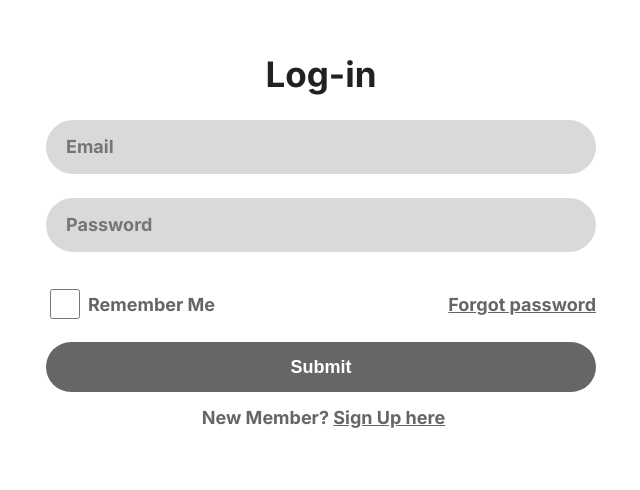
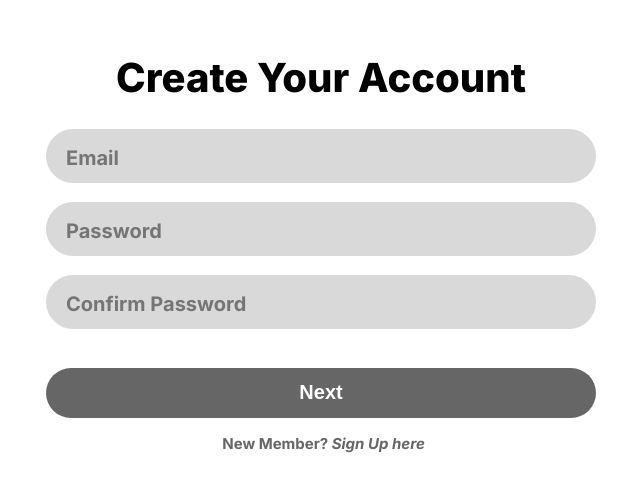
Before and after one commit to InvestMint-Dev/InvestMint-UI, a React (Create React App) app: page / in a window 1280 px wide. Shown: the part 152-642 px from the top of the page, without its empty margins (319-959 px from the left). Built offline with nearby package versions, Linux system fonts and the light colour scheme.

Commit message:
renaming log-in-page and editing app.css

```diff
--- a/src/App.css
+++ b/src/App.css
@@ -1,38 +1,87 @@
-.App {
+body {
+  font-family: "Inter", sans-serif;
+}
+
+.form-heading {
+  font-size: 40px;
+  color: black;
+  text-align: center;
+  font-weight: 800;
+}
+
+.form-textarea { /*input area*/
+  width: calc(100% - 40px);
+  height: 50px;
+  margin-bottom: 15px;
+  padding-left: 20px;
+  padding-right: 20px;
+  line-height: 54px;
+  border-radius: 50px;
+
+  font-family: "Inter", sans-serif;
+  font-size: 20px;
+  font-weight: bold;
+  justify-content: center;
+
+  background: #D9D9D9;
+  border: none;
+  resize: none;
+}
+
+.form-option-1-container {
+  display: flex;
+  align-items: center; /* Aligns items vertically in the center */
+  margin-top: 10px;
+  width: calc(100%);
+}
+
+.form-option-2-container {
+  margin-top: 15px;
   text-align: center;
 }
 
-.App-logo {
-  height: 40vmin;
-  pointer-events: none;
+.form-checkbox {
+  width: 18px;
+  height: 18px;
+  color: #D9D9D9;
+  border: none;
+  border-radius: 5px;
 }
 
-@media (prefers-reduced-motion: no-preference) {
-  .App-logo {
-    animation: App-logo-spin infinite 20s linear;
-  }
+.form-label {
+  margin-left: 5px;
+  font-size: 15px;
+  font-weight: bold;
+  color: #666666;
 }
 
-.App-header {
-  background-color: #282c34;
-  min-height: 100vh;
-  display: flex;
-  flex-direction: column;
-  align-items: center;
-  justify-content: center;
-  font-size: calc(10px + 2vmin);
-  color: white;
+.form-link {
+  font-size: 15px;
+  font-weight: bold;
+  color: #666666;
+  margin-left: auto; /* Pushes the forgot password text to the right */
+  cursor: pointer;
+  font-style: italic;
+  text-decoration: none;
 }
 
-.App-link {
-  color: #61dafb;
+.form-link:hover {
+  text-decoration: underline;
 }
 
-@keyframes App-logo-spin {
-  from {
-    transform: rotate(0deg);
-  }
-  to {
-    transform: rotate(360deg);
-  }
+.form-submit-button {
+  width: calc(100%);
+  margin-top: 20px;
+  border-radius: 50px;
+  border: none;
+  height: 50px;
+  background: #666666;
+  color: white;
+  font-weight: bold;
+  font-size: 20px;
 }
+
+.form-submit-button:hover {
+  cursor: pointer;
+  transform: scale(102%);
+}
--- a/src/App.js
+++ b/src/App.js
@@ -1,10 +1,12 @@
 import './App.css';
-import { LogInPage } from './pages/LogInPage/LogInPage';
+import { LogInPage } from './pages/log-in-page/log-in-page';
+import { CreateAccountPage } from './pages/create-account-page/create-account-page';
 
 function App() {
   return (
     <div>
-      <LogInPage />
+      {/* <LogInPage /> */}
+      <CreateAccountPage />
     </div>
   );
 }
--- a/src/pages/LogInPage/LogInPage.js
+++ /dev/null
@@ -1,38 +0,0 @@
-import './LogInPage.css';
-import React, { useEffect } from 'react';
-
-export const LogInPage = () => {
-    useEffect(() => {
-        // Runs after the component mounts
-        const element = document.querySelector('.loginform');
-        if (element) {
-            element.classList.add('fade-in');
-        }
-    }, []); // Empty dependency array means this effect runs once after the initial render
-
-
-    return (
-        <div className='loginform-container'>
-            <h1>Log-in</h1>
-            <div className='loginform'>
-                <textarea placeholder='Email'></textarea>
-                <textarea placeholder='Password'></textarea>
-
-                <div className="options-container">
-                    <input className="rememberUser-checkbox" type="checkbox" id="rememberUser" name="rememberUser" value="rememberUser" />
-                    <span className="rememberUser-span">Remember Me</span>
-                    <a href="" className="link">Forgot password</a>
-                </div>
-
-                <button className='submit-button'>
-                    Submit
-                </button>
-
-                <div className='newmember-container'>
-                    <span className="rememberUser-span">New Member? </span>
-                    <a href="" className="link">Sign Up here</a>
-                </div>
-            </div>
-        </div>
-    );
-}
--- a/src/pages/LogInPage/LoginPage.css
+++ /dev/null
@@ -1,104 +0,0 @@
-@import url('https://fonts.googleapis.com/css2?family=Inter:ital,opsz,wght@0,14..32,100..900;1,14..32,100..900&display=swap');
-
-body {
-    font-family: "Inter", sans-serif;
-}
-
-.loginform-container {
-    display: block;
-    margin-left: auto;
-    margin-right: auto;
-    margin-top: 205px;
-    width: 550px;
-}
-
-h1 {
-    font-size: 35px;
-    color: #212121;
-    text-align: center;
-}
-
-.loginform {
-    opacity: 0; /* Start fully transparent */
-    transition: opacity 2s ease-in; /* 2 seconds fade-in with ease-in timing */
-    margin-top: 25px;
-
-    textarea { /*input area*/
-        width: calc(100% - 40px);
-        height: 50px;
-        margin-bottom: 20px;
-        padding-left: 20px;
-        padding-right: 20px;
-        line-height: 50px;
-        border-radius: 50px;
-
-        font-family: "Inter", sans-serif;
-        font-size: 18px;
-        font-weight: bold;
-        justify-content: center;
-
-        background: #D9D9D9;
-        border: none;
-        resize: none;
-    }
-
-    .options-container {
-        display: flex;
-        align-items: center; /* Aligns items vertically in the center */
-        margin-top: 10px;
-        width: calc(100%);
-    }
-
-    .rememberUser-checkbox {
-        width: 30px;
-        height: 30px;
-        color: #D9D9D9;
-        border: none;
-        border-radius: 5px;
-    }
-
-    .rememberUser-span {
-        margin-left: 5px;
-        font-size: 18px;
-        font-weight: bold;
-        color: #666666;
-    }
-
-    .link {
-        font-size: 18px;
-        font-weight: bold;
-        color: #666666;
-        margin-left: auto; /* Pushes the forgot password text to the right */
-        cursor: pointer;
-        text-decoration: underline;
-    }
-    .link:hover {
-        color: #0056b3;
-    }
-
-    .submit-button {
-        width: calc(100%);
-        margin-top: 20px;
-        border-radius: 50px;
-        border: none;
-        height: 50px;
-        background: #666666;
-        color: white;
-        font-weight: bold;
-        font-size: 18px;
-    }
-
-    .submit-button:hover {
-        cursor: pointer;
-        transform: scale(102%);
-    }
-
-    .newmember-container {
-        margin-top: 15px;
-        text-align: center;
-    }
-}
-
-.loginform.fade-in {
-    opacity: 1; /* Fully opaque */
-}
--- a/src/pages/create-account-page/create-account-page-1/create-account-page-1.js
+++ b/src/pages/create-account-page/create-account-page-1/create-account-page-1.js
@@ -2,7 +2,7 @@ import './../create-account-page.css';
 
 export const CreateAccountPage1 = () => {
     return (
-        <div className='createaccountform-container'>
+        <div className='page-1-container'>
             <h1 className='form-heading'>Create Your Account</h1>
             <div className='createaccountform'>
                 <textarea className='form-textarea' placeholder='Email'></textarea>
@@ -10,7 +10,7 @@ export const CreateAccountPage1 = () => {
                 <textarea className='form-textarea' placeholder='Confirm Password'></textarea>
 
                 <button className='form-submit-button'>
-                    Submit
+                    Next
                 </button>
 
                 <div className='form-option-2-container'>
--- a/src/pages/create-account-page/create-account-page.css
+++ b/src/pages/create-account-page/create-account-page.css
@@ -1,4 +1,4 @@
-.createaccountform-container {
+.page-1-container {
     display: block;
     margin-left: auto;
     margin-right: auto;
--- /dev/null
+++ b/src/pages/log-in-page/log-in-page.css
@@ -0,0 +1,19 @@
+@import url('https://fonts.googleapis.com/css2?family=Inter:ital,opsz,wght@0,14..32,100..900;1,14..32,100..900&display=swap');
+
+.loginform-container {
+    display: block;
+    margin-left: auto;
+    margin-right: auto;
+    margin-top: 205px;
+    width: 550px;
+}
+
+.loginform {
+    opacity: 0; /* Start fully transparent */
+    transition: opacity 2s ease-in; /* 2 seconds fade-in with ease-in timing */
+    margin-top: 25px;
+}
+
+.loginform.fade-in {
+    opacity: 1; /* Fully opaque */
+}
--- /dev/null
+++ b/src/pages/log-in-page/log-in-page.js
@@ -0,0 +1,38 @@
+import React, { useEffect } from 'react';
+import './log-in-page.css';
+
+export const LogInPage = () => {
+    useEffect(() => {
+        // Runs after the component mounts
+        const element = document.querySelector('.loginform');
+        if (element) {
+            element.classList.add('fade-in');
+        }
+    }, []); // Empty dependency array means this effect runs once after the initial render
+
+
+    return (
+        <div className='loginform-container'>
+            <h1 className='form-heading'>Log-in</h1>
+            <div className='loginform'>
+                <textarea className='form-textarea' placeholder='Email'></textarea>
+                <textarea className='form-textarea' placeholder='Password'></textarea>
+
+                <div className="form-option-1-container">
+                    <input className="form-checkbox" type="checkbox" id="rememberUser" name="rememberUser" value="rememberUser" />
+                    <span className="form-label">Remember Me</span>
+                    <a href="" className="form-link">Forgot password</a>
+                </div>
+
+                <button className='form-submit-button'>
+                    Submit
+                </button>
+
+                <div className='form-option-2-container'>
+                    <span className="form-label">New Member? </span>
+                    <a href="" className="form-link">Sign Up here</a>
+                </div>
+            </div>
+        </div>
+    );
+}
```
